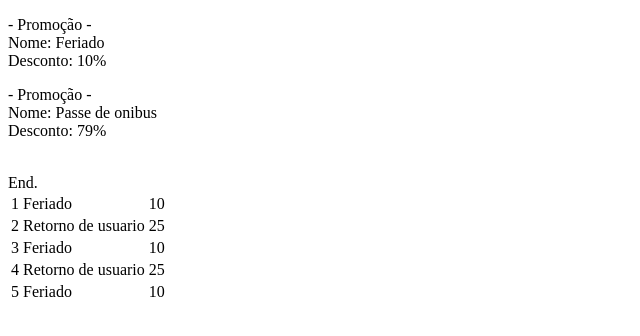
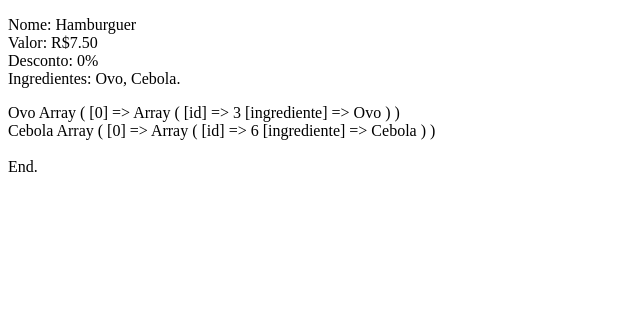
Before and after one commit to ddrppx/integrador-2020, a PHP site: page /test.php in a window 1280 px wide. Shown: the top 336 px of the page, without its empty margins (0-640 px from the left). Run offline with PHP 8.4, Linux system fonts and the light colour scheme; data comes from the database, SQL or seed files in the repository.

Commit message:
tests lancheDAO

```diff
--- a/src/Models/lancheDAO.php
+++ b/src/Models/lancheDAO.php
@@ -31,7 +31,18 @@ class lancheDAO {
 
         public function findId(Lanche $lanche) {
             foreach ($lanche -> getIngredient() as $ingredient) {
-                echo $ingredient. "<br/>";
+                echo $ingredient;
+                // $stmt = Connect::getConn() -> prepare('SELECT * FROM ingredientes WHERE ingrediente = ?');
+                // $stmt -> bindValue(1, $ingredient, PDO::PARAM_STR);
+                // $resultado = $stmt -> execute();
+                $stmt = Connect::getConn() -> prepare('SELECT * FROM ingredientes WHERE ingrediente = ?');
+                $stmt -> bindValue(1, $ingredient);
+                $stmt -> execute();
+                //Variavel que ira retornar todas linhas do banco
+                $resultado = $stmt -> fetchAll(PDO::FETCH_ASSOC);
+                echo " ";
+                print_r($resultado);
+                echo "<br/>";
             }
         }
 
--- a/test.php
+++ b/test.php
@@ -5,23 +5,26 @@
 	use Classes\Acompanhamento;
 	use \Classes\Bebida;
 	use Classes\Cupom;
+	use \Classes\Lanche;
 	use \Classes\Promocao;
 
 	use \Models\acompDAO;
 	use \Models\bebidaDAO;
-	use Models\cupomDAO;
-	use Models\promocaoDAO;
+	use \Models\cupomDAO;
+	use \Models\promocaoDAO;
+	use \Models\lancheDAO;
 
 	// $acp = new Acompanhamento("Batata-frita", 3.50, "Grande");
 	// $beb2 = new Bebida("Refrigerante Guaraná", 2.67, "Antártica", "Grande");
 	// $cupom2 = new Cupom("PKR2B", 25);
-	$promo1 = new Promocao("Feriado", 10);
-	$promo2 = new Promocao("Passe de onibus", 79);
+	// $promo1 = new Promocao("Feriado", 10);
+	$lanche = new Lanche( "Hamburguer", 7.50, ["Ovo", "Cebola"], [1, 2]);
 
 	// $acompanhamento = new acompDAO;
 	// $bebidas = new BebidaDAO;
 	// $cupons = new cupomDAO;
-	$promos = new promocaoDAO;
+	// $promos = new promocaoDAO;
+	$lanches = new lancheDAO;
 ?>
 
 <!DOCTYPE html>
@@ -32,8 +35,7 @@
 	<title>Document</title>
 </head>
 <body>
-	<p><?= $promo1 ?></p>
-	<p><?= $promo2 ?></p>
+	<p><?= $lanche ?></p>
 
 	<?php
 
@@ -59,19 +61,21 @@
 		// $promos -> delete();
 		// $promos -> create();
 
+		$lanches -> findId($lanche);
+
 		echo "<br/>End.<br/>";
 
-		$rows = $promos -> read();
+		// $rows = $promos -> read();
 
-		echo "<table style=\"boder: solid 1px white\">";
-		foreach ($rows as $row){
-			echo "<tr>
-				<td>".$row['id']."</td>
-				<td>".$row['nome']."</td>
-				<td>".$row ['desconto']."</td>
-			</tr>";
-		}
-		echo "</table>";
+		// echo "<table style=\"boder: solid 1px white\">";
+		// foreach ($rows as $row){
+		// 	echo "<tr>
+		// 		<td>".$row['id']."</td>
+		// 		<td>".$row['nome']."</td>
+		// 		<td>".$row ['desconto']."</td>
+		// 	</tr>";
+		// }
+		// echo "</table>";
 
 	?>
 
```
